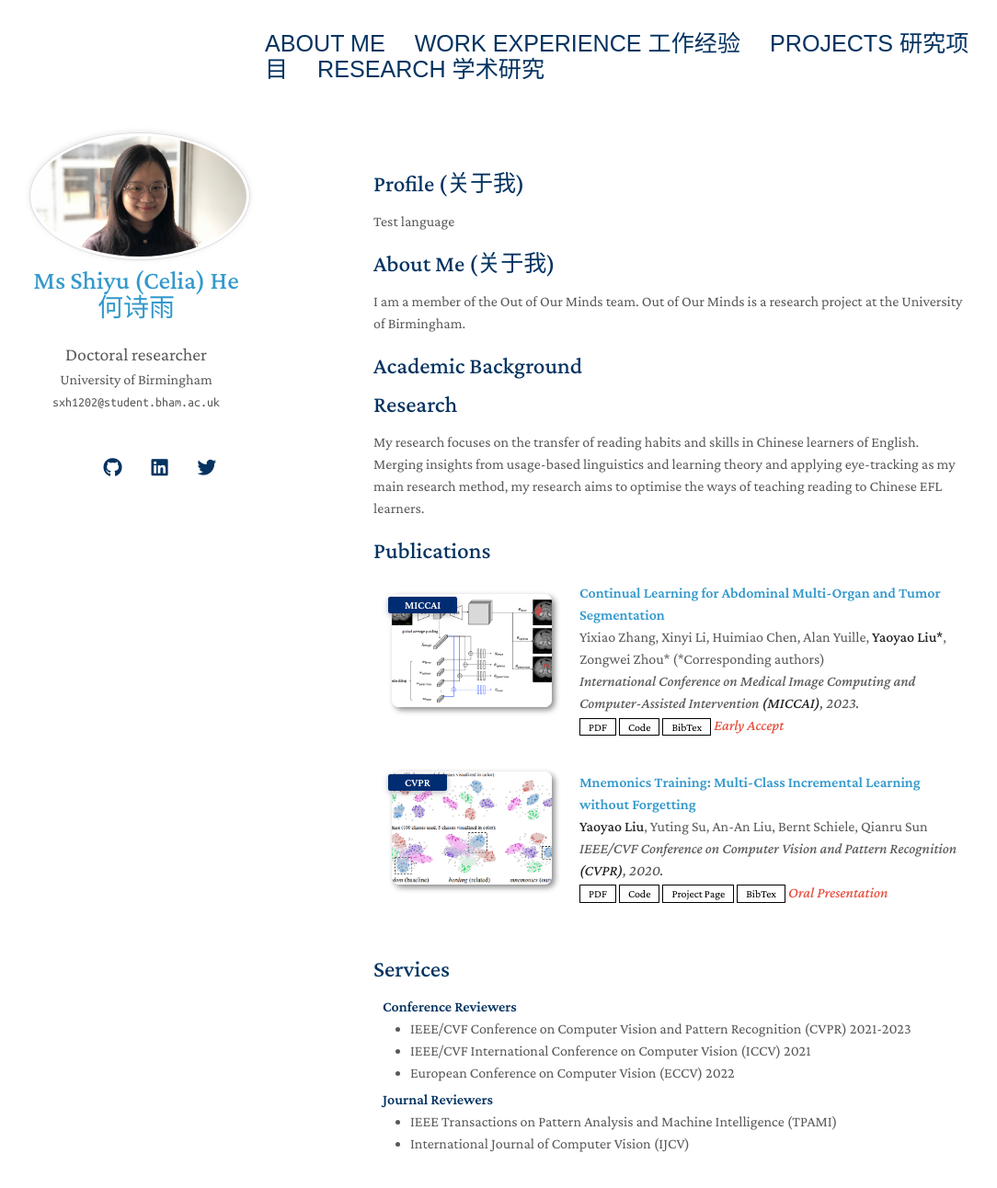
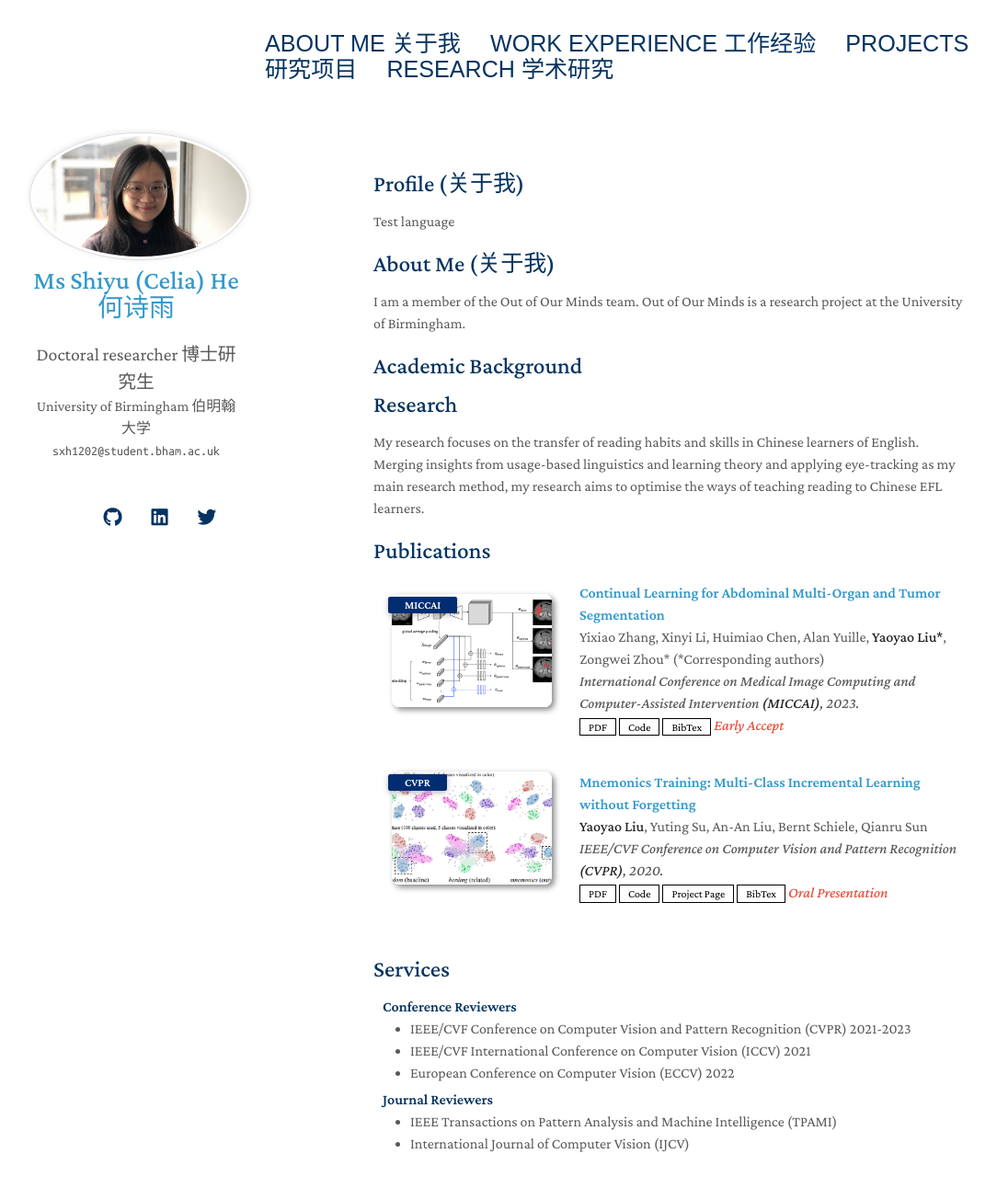
Before and after one commit to ShiyuHeCelia/ShiyuHeCelia.github.io, a Jekyll site: the page built from index.md, in a window 1280 px wide and 1350 px high. Shown: the top 1292 px of the window at 92% size, without its empty margins (96-1180 px from the left). Built offline with Jekyll 4.4.1, drawn with Linux system fonts in a browser that asks for light colours; nearby versions of some CDN libraries; comment, search, counter and statistics services are not loaded; a style sheet for code colours, icons or effects is not loaded; our own code applies the rules of GitHub Pages for plain Markdown files.

Commit message:
Update _config.yml
try chinese2

```diff
--- a/_config.yml
+++ b/_config.yml
@@ -2,9 +2,9 @@
 
 title: Ms Shiyu (Celia) He 何诗雨
 description: Doctoral researcher 博士研究生
-owner: Shiyu He
-position: Doctoral researcher
-affiliation: University of Birmingham
+owner: Shiyu He 何诗雨
+position: Doctoral researcher 博士研究生
+affiliation: University of Birmingham 伯明翰大学
 email: sxh1202@student.bham.ac.uk
 keywords: Shiyu He
 canonical: http://shiyuhe.com
@@ -42,7 +42,7 @@ enable_footnote: false
 # Links to include in top navigation
 # For external links add external: true
 links:
-  - title: About Me
+  - title: About Me 关于我
     url: /
   - title: Work Experience 工作经验
     url: /work_experience
```
